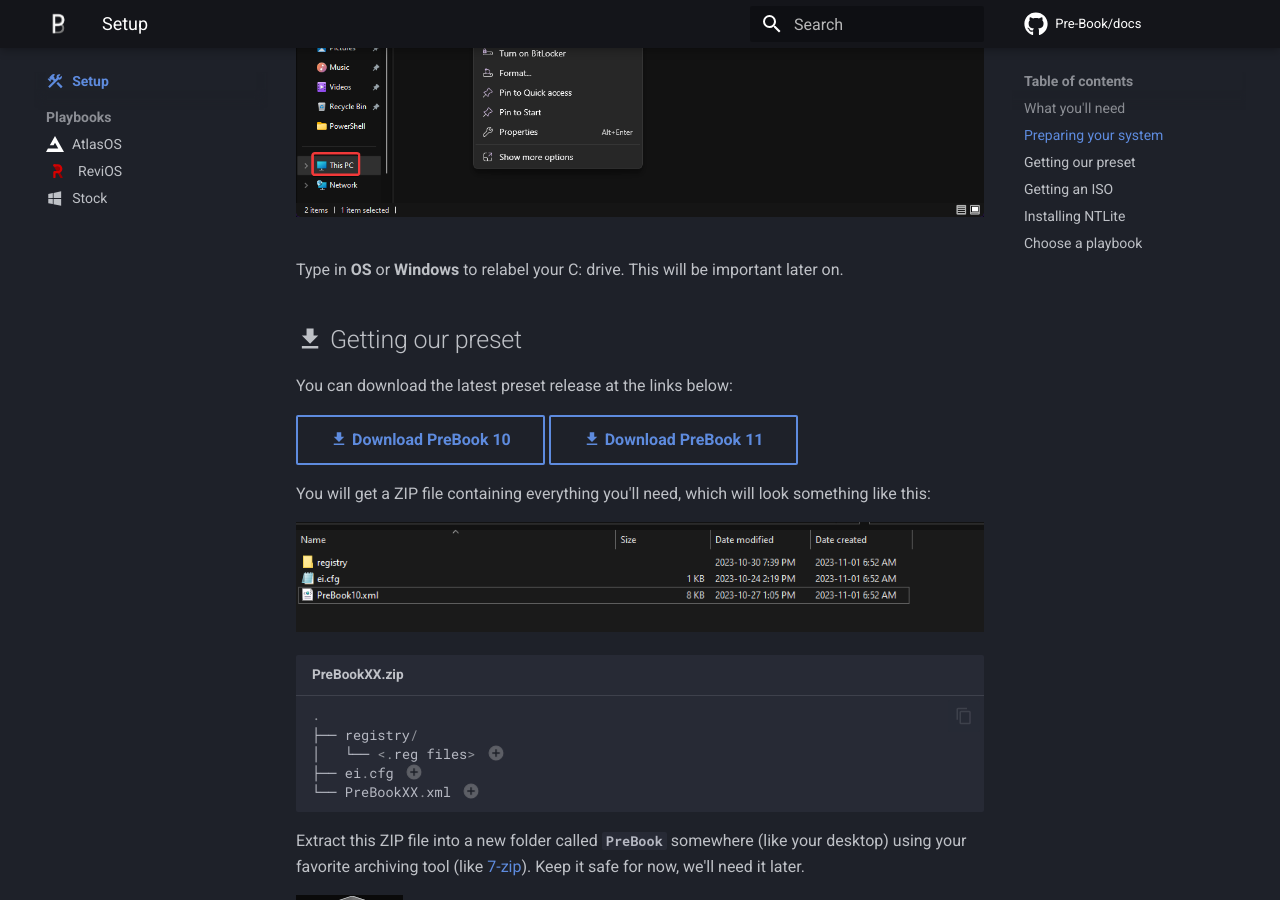
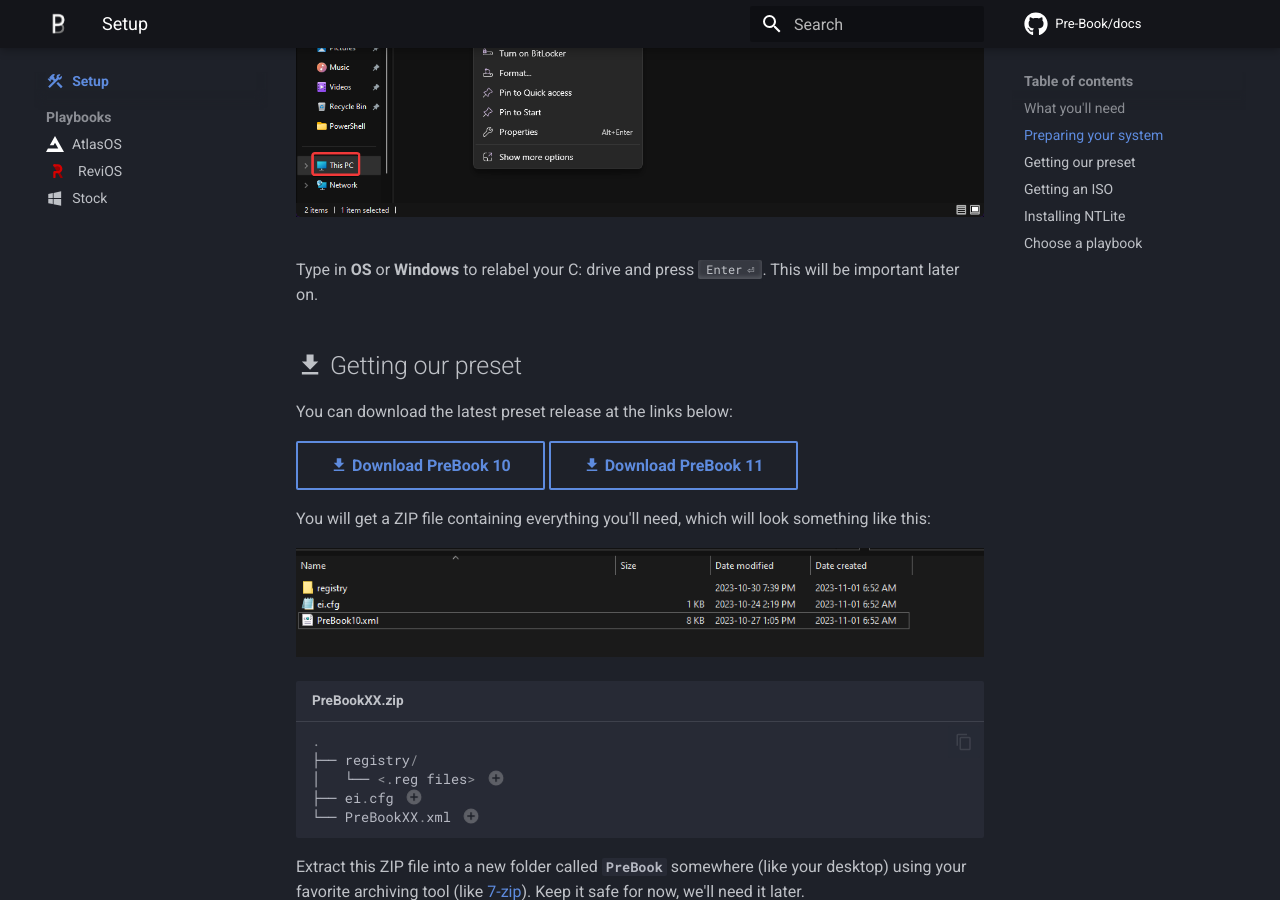
Before and after one commit to Pre-Book/docs, an MkDocs documentation site: the page built from docs/setup/README.md, in a window 1280 px wide and 900 px high, scrolled down 1128 px. Built offline with MkDocs 1.6.1 and Material for MkDocs 9.7.7, drawn with Linux system fonts in a browser that asks for light colours; emoji names are drawn with the system emoji font; comment, search, counter and statistics services are not loaded.

Commit message:
fix: drive renaming

```diff
--- a/docs/setup/README.md
+++ b/docs/setup/README.md
@@ -37,7 +37,7 @@ First, open **File Explorer** and go to **This PC**. Then, right click your C: d
 
     ![rename-drive-10](../assets/rename-drive-10.png)
 
-Type in **OS** or **Windows** to relabel your C: drive. This will be important later on.
+Type in **OS** or **Windows** to relabel your C: drive and press ++enter++. This will be important later on.
 
 ## :material-download: Getting our preset
 
```
